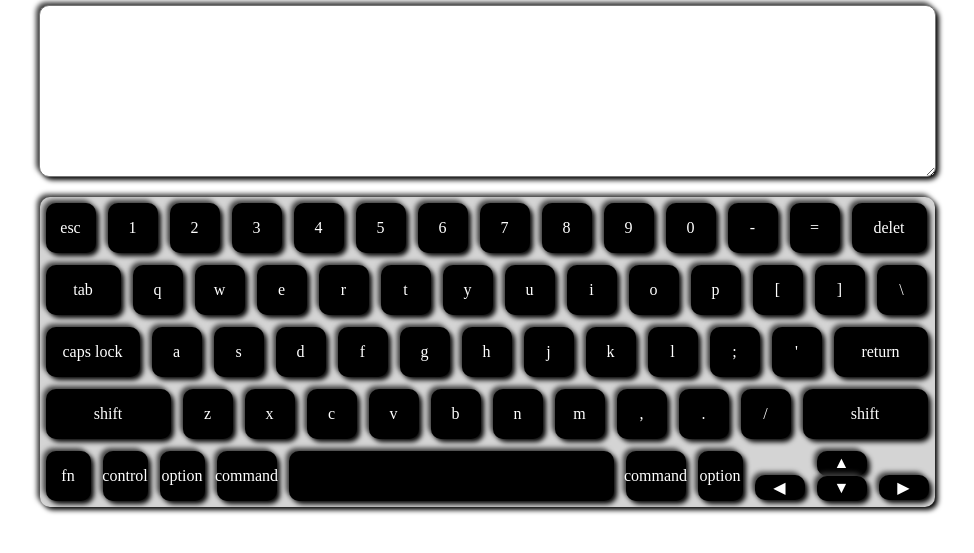
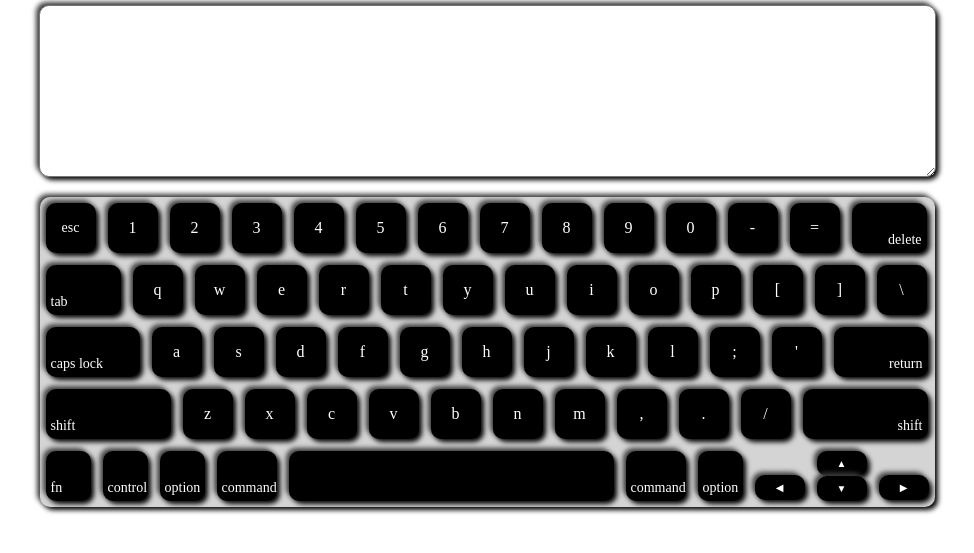
Before and after one commit to pkman13/virtual-keyboard, a website with bundled scripts: page index.html in a window 1280 px wide. Shown: the part 83-636 px from the top of the page, without its empty margins (153-1127 px from the left). Built offline with nearby package versions, Linux system fonts and the light colour scheme.

Commit message:
fix: corect work button

```diff
--- a/index.js
+++ b/index.js
@@ -9,11 +9,8 @@ const keyBoard = document.getElementById('virtual_keybord');
 keyBoard.insertAdjacentHTML ('afterbegin', keyboardHTML);
 
 keyBoard.addEventListener('keydown', (e) => {
-    console.log(e)
-
     const code = e.code;
     const codeElement = document.querySelector(`[data-code="${e.code}"]`);
-    //codeElement.classList.remove('active');
     if (codeElement) {
         codeElement.classList.add('active');
     }
@@ -21,16 +18,21 @@ keyBoard.addEventListener('keydown', (e) => {
 } )
 
 keyBoard.addEventListener('keyup' , (e) => {
-    console.log(e)
-
     const code = e.code;
     const codeElement = document.querySelector(`[data-code="${e.code}"]`);
-    //codeElement.classList.remove('active');
     if (codeElement) {
         codeElement.classList.remove('active');
     }
 
-} )
+} );
+
+keyBoard.addEventListener('focus', () => {
+
+
+
+})
+
+
 
 // window.addEventListener("keydown", function(event) {
 //     const key = event.keyCode;
--- a/js/keybord.js
+++ b/js/keybord.js
@@ -5,7 +5,7 @@ export default `
 <main>
     <section class="keyboard">
         <div class="row">
-            <div class="key" data-code="Backquote"><span>esc</span></div>
+            <div class="key esc" data-code="Backquote"><span>esc</span></div>
             <div class="key" data-code="Digit1"><span>1</span></div>
             <div class="key" data-code="Digit2"><span>2</span></div>
             <div class="key" data-code="Digit3"><span>3</span></div>
@@ -18,7 +18,7 @@ export default `
             <div class="key" data-code="Digit0"><span>0</span></div>
             <div class="key" data-code="Minus"><span>-</span></div>
             <div class="key" data-code="Equal"><span>=</span></div>
-            <div class="key delet" data-code="Backspace"><span>delet</span></div>
+            <div class="key delet" data-code="Backspace"><span>delete</span></div>
         </div>
         <div class="row">
             <div class="key tab" data-code="Tab"><span>tab</span></div>
@@ -63,7 +63,7 @@ export default `
             <div class="key" data-code="Comma"><span>,</span></div>
             <div class="key" data-code="Period"><span>.</span></div>
             <div class="key" data-code="Slash"><span>/</span></div>
-            <div class="key shift" data-code="ShiftRight"><span>shift</span></div>
+            <div class="key shift r" data-code="ShiftRight"><span>shift</span></div>
         </div>
         <div class="row">
             <div class="key row-5" data-code="key"><span>fn</span></div>
--- a/style.css
+++ b/style.css
@@ -20,7 +20,13 @@ html {
     box-shadow: -3px -3px 5px rgb(63, 63, 63), 3px 3px 5px black;
     margin: 6px;
     background-color: black;
+    cursor: pointer;
 }
+.key:hover {
+    background-color: gray;
+}
+
+
 
 .active {
     background-color: gray;
@@ -35,6 +41,7 @@ span {
     justify-content: center;
     align-items: center;
     color: white;
+    padding: 5px;
 
 }
 
@@ -56,6 +63,7 @@ textarea {
 
 .delet {
     min-width: 75px;
+
 }
 
 .tab {
@@ -81,6 +89,7 @@ textarea {
 .move {
 
     height: 25px;
+    font-size: 10px;
 }
 
 .move :first-child {
@@ -104,3 +113,26 @@ textarea {
 .command {
     width: 60px;
 }
+
+.delet,
+.enter,
+.shift,
+.tab,
+.caps-lock,
+.command,
+.option,
+.row-5 {
+    align-items: flex-end;
+    font-size: 14px;
+    justify-content: flex-start;
+}
+
+.esc {
+    font-size: 14px;
+}
+
+.delet,
+.enter,
+.r {
+    justify-content: end;
+}
```
